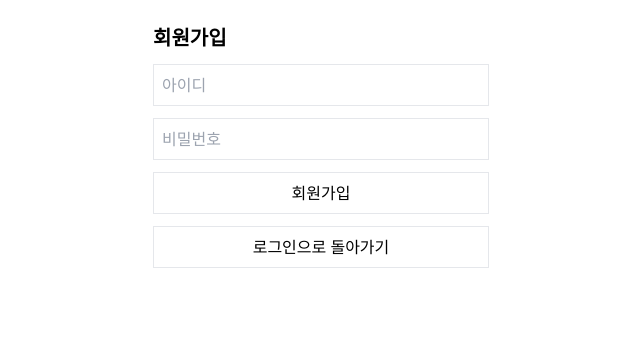
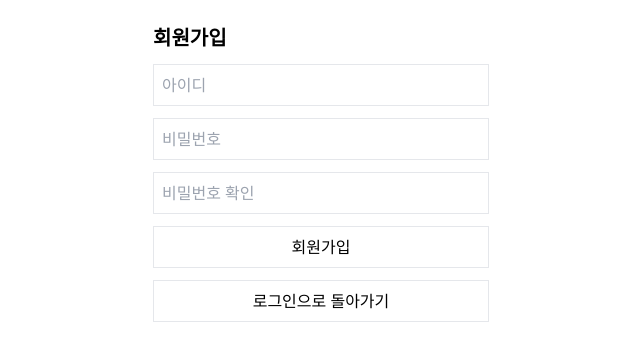
Before and after one commit to ideale17/scheduler-ui, a Vue app: page /signup in a window 1280 px wide. Shown: the top 360 px of the page, without its empty margins (319-959 px from the left). Built offline with nearby package versions, Linux system fonts and the light colour scheme; no server answers.

Commit message:
feat: 회원가입 비밀번호 확인 기능 추가

```diff
--- a/src/api/authApi.js
+++ b/src/api/authApi.js
@@ -15,9 +15,10 @@ export const getCurrentUser = () => {
   return http.get('/auth/me')
 }
 
-export const signupUser = (username, password) => {
+export const signupUser = (username, password, passwordConfirm) => {
   return http.post('/auth/signup', {
     username,
     password,
+    passwordConfirm,
   })
 }
--- a/src/pages/SignupView.vue
+++ b/src/pages/SignupView.vue
@@ -7,10 +7,17 @@ const router = useRouter()
 
 const username = ref('')
 const password = ref('')
+const passwordConfirm = ref('')
 const err = ref('')
 
 const signup = async () => {
   err.value = ''
+
+  // 1. 회원가입 입력값을 검증한다.
+  if (password.value !== passwordConfirm.value) {
+    err.value = '비밀번호가 일치하지 않습니다.'
+    return
+  }
 
   // 1. 회원가입 여부를 확인한다.
   const confirmed = confirm('회원가입하시겠습니까?')
@@ -20,7 +27,7 @@ const signup = async () => {
 
   try {
     // 2. 회원가입 API를 호출한다.
-    await signupUser(username.value, password.value)
+    await signupUser(username.value, password.value, passwordConfirm.value)
 
     // 3. 회원가입 성공 후 로그인 화면으로 이동한다.
     alert('회원가입이 완료되었습니다.')
@@ -40,6 +47,22 @@ const signup = async () => {
 
       <input v-model="password" type="password" placeholder="비밀번호" class="border p-2 w-full" />
 
+      <input
+        v-model="passwordConfirm"
+        type="password"
+        placeholder="비밀번호 확인"
+        class="border p-2 w-full"
+      />
+
+      <p
+        v-if="passwordConfirm"
+        :class="['text-sm', password === passwordConfirm ? 'text-green-500' : 'text-red-500']"
+      >
+        {{
+          password === passwordConfirm ? '비밀번호가 일치합니다.' : '비밀번호가 일치하지 않습니다.'
+        }}
+      </p>
+
       <button type="submit" class="border p-2 w-full">회원가입</button>
 
       <button type="button" class="border p-2 w-full" @click="router.push('/login')">
```
